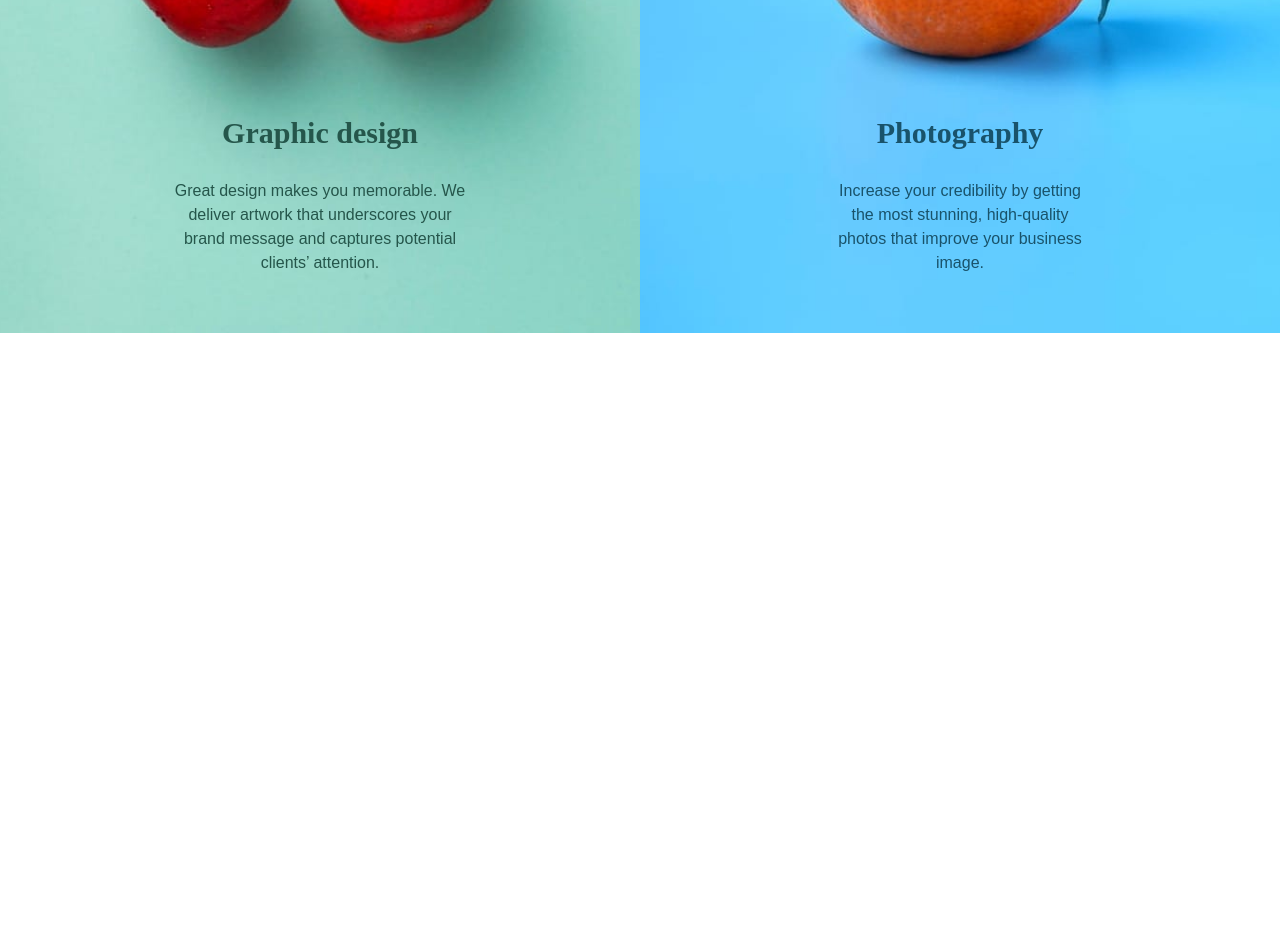
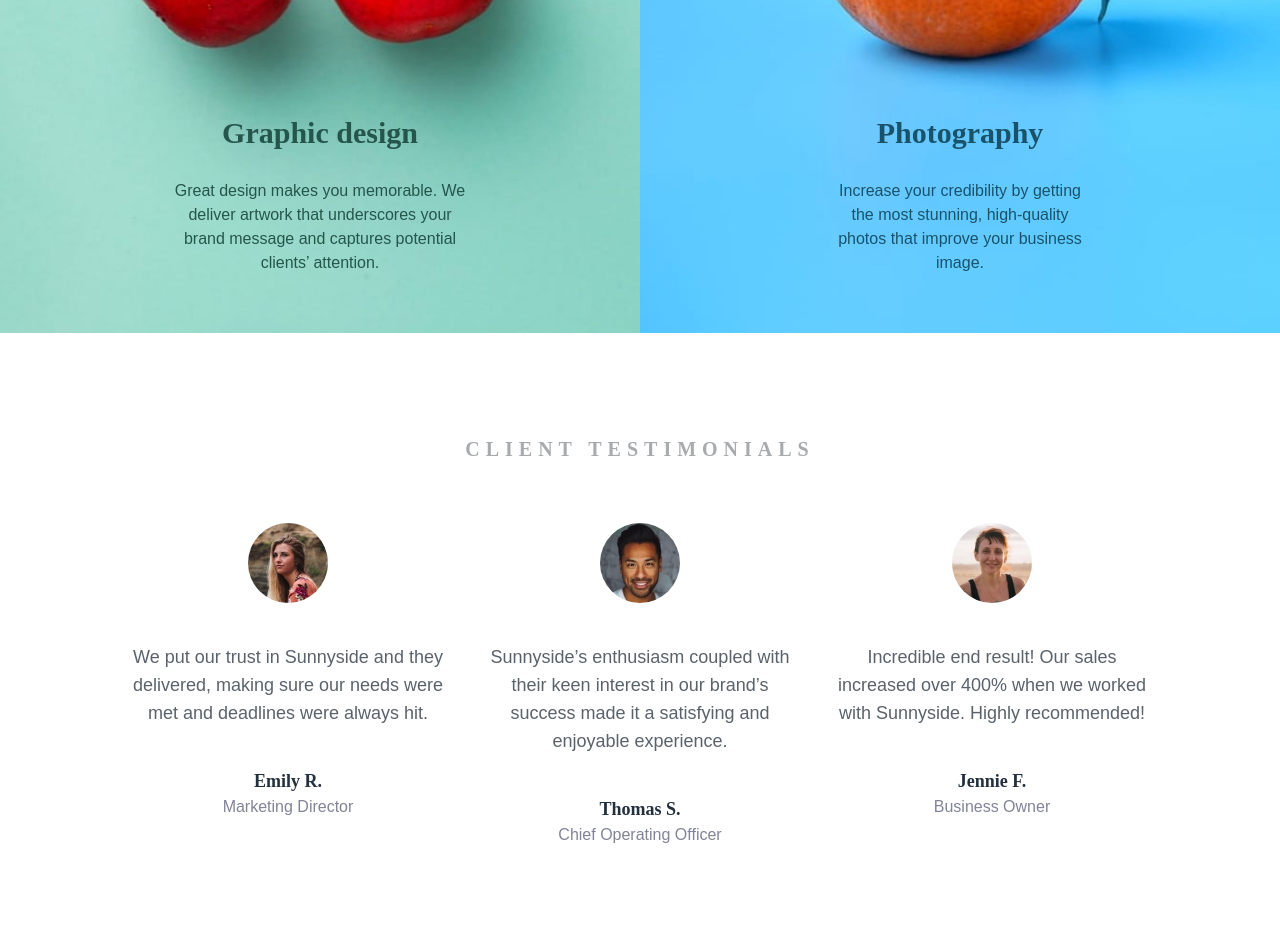
Before and after one commit to korkus18/M02-landing-page, a website: page index.html in a window 1280 px wide. Shown: the part 1377-2328 px from the top of the page. Before the commit the page ends 1710 px from the top, so only its background shows below. Drawn offline with Linux system fonts and the light colour scheme.

Commit message:
create section 5

```diff
--- a/index.html
+++ b/index.html
@@ -14,8 +14,9 @@
 
   <main class="main-container">
 
-    <!-- Box-2 -->
-    <div class="box-2 h-max custom-padding:grid grid-cols-2">
+
+    <!-- Section-2 -->
+    <div class="box-2 h-max custom-padding:grid grid-cols-2 flex flex-col-reverse ">
 
 
       <div
@@ -45,7 +46,7 @@
       </div>
     </div>
 
-    <!-- Box-3 -->
+    <!-- Section-3 -->
     <div class="box-3 custom-padding:grid grid-cols-2">
       <div class="parent">
         <img src="images/mobile/image-stand-out.jpg" srcset="images/desktop/image-stand-out.jpg">
@@ -74,7 +75,7 @@
       </div>
     </div>
 
-    <!-- Box-4 -->
+    <!-- Section-4 -->
     <div class="wrapper custom-padding:grid grid-cols-2 custom-md:h-custom-1">
       <div class="parent">
         <img src="images/mobile/image-graphic-design.jpg" srcset="images/desktop/image-graphic-design.jpg">
@@ -92,7 +93,6 @@
         </div>
       </div>
 
-      <!-- Box-5 -->
       <div
         class="parent "
       >
@@ -113,9 +113,100 @@
       </div>
     </div>
 
+     <!-- Section-5 -->
+    <div class="box-6 py-16 items-center">
+      <p
+        class="font-custom-heading font-black text-custom-light-grey tracking-custom-body text-base text-center uppercase mb-10 custom-md:mb-5 custom-md:pt-24 custom-md:text-xl custom-md:tracking-custom-heading"
+      >
+        Client testimonials
+      </p>
 
+      <div
+        class="wrapper flex flex-col gap-12 custom-md:gap-0 custom-md:grid custom-md:grid-cols-3 custom-md:px-28 custom-md:py-10"
+      >
+        <div
+          class="user-1 flex flex-col gap-7 custom-md:gap-10 items-center text-center px-8 custom-md:px-4"
+        >
+          <img
+            src="images/image-emily.jpg"
+            height="60"
+            width="60"
+            class="border-transparent rounded-full custom-md:h-20 custom-md:w-20"
+          />
+          <p class="font-custom-body text-custom-dark-grey custom-md:text-lg">
+            We put our trust in Sunnyside and they delivered, making sure our
+            needs were met and deadlines were always hit.
+          </p>
+          <div class="author">
+            <p
+              class="font-custom-heading font-extrabold custom-md:text-lg text-custom-very-dark-grey"
+            >
+              Emily R.
+            </p>
+            <p
+              class="font-custom-body text-custom-moderate-grey text-sm custom-md:text-base"
+            >
+              Marketing Director
+            </p>
+          </div>
+        </div>
 
+        <div
+          class="user-2 flex flex-col gap-7 custom-md:gap-10 items-center text-center px-8 custom-md:px-4"
+        >
+          <img
+            src="images/image-thomas.jpg"
+            class="border-transparent rounded-full custom-md:h-20 custom-md:w-20"
+            height="60"
+            width="60"
+            alt="user1-emily-pic"
+          />
+          <p class="font-custom-body text-custom-dark-grey custom-md:text-lg">
+            Sunnyside’s enthusiasm coupled with their keen interest in our
+            brand’s success made it a satisfying and enjoyable experience.
+          </p>
+          <div class="author">
+            <p
+              class="font-custom-heading font-extrabold custom-md:text-lg text-custom-very-dark-grey"
+            >
+              Thomas S.
+            </p>
+            <p
+              class="font-custom-body text-custom-moderate-grey text-sm custom-md:text-base"
+            >
+              Chief Operating Officer
+            </p>
+          </div>
+        </div>
 
+        <div
+          class="user-3 flex flex-col gap-7 custom-md:gap-10 items-center text-center px-8 custom-md:px-4"
+        >
+          <img
+            src="images/image-jennie.jpg"
+            class="border-transparent rounded-full custom-md:h-20 custom-md:w-20"
+            height="60"
+            width="60"
+          />
+          <p class="font-custom-body text-custom-dark-grey custom-md:text-lg">
+            Incredible end result! Our sales increased over 400% when we
+            worked with Sunnyside. Highly recommended!
+          </p>
+          <div class="author">
+            <p
+              class="font-custom-heading font-extrabold custom-md:text-lg text-custom-very-dark-grey"
+            >
+              Jennie F.
+            </p>
+            <p
+              class="font-custom-body text-custom-moderate-grey text-sm custom-md:text-base"
+            >
+              Business Owner
+            </p>
+          </div>
+        </div>
+      </div>
+    </div>
 
   </main>
 
--- a/tailwind.config.js
+++ b/tailwind.config.js
@@ -5,12 +5,7 @@ module.exports = {
   ],
   theme: {
     extend: {
-      backgroundImage: {
-        'graphic-mob': "url('images/image-cherry-mob.jpg')",
-        'graphic-desk': "url('images/image-cherry-desk.jpg')",
-        'photography-mob': "url('images/image-orange-mob.jpg')",
-        'photography-desk': "url('images/image-orange-desk.jpg')",
-      },
+
       screens: {
         'custom-sm': '530px',
         'custom-padding': '661px',
@@ -48,6 +43,12 @@ module.exports = {
         'custom-yellow' : '  hsl(51, 89%, 75%)',
         'custom-dark-blue' : '  hsl(198, 62%, 26%)',
       },
+      backgroundImage: {
+        'graphic-mobil': "url('images/image-cherry-mob.jpg')",
+        'graphic-desk': "url('images/image-cherry-desk.jpg')",
+        'photography-mob': "url('images/image-orange-mob.jpg')",
+        'photography-desk': "url('images/image-orange-desk.jpg')",
+      },
     },
   },
   plugins: [],
```
Also changed, not shown: css/main.css.
